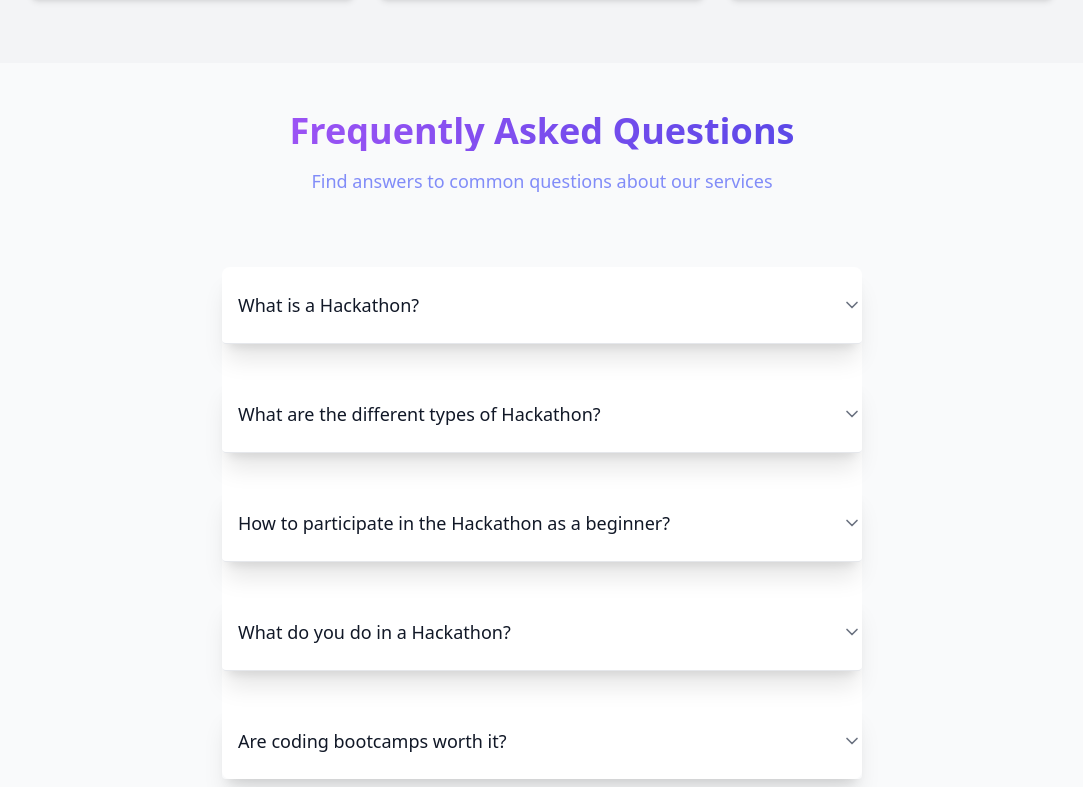
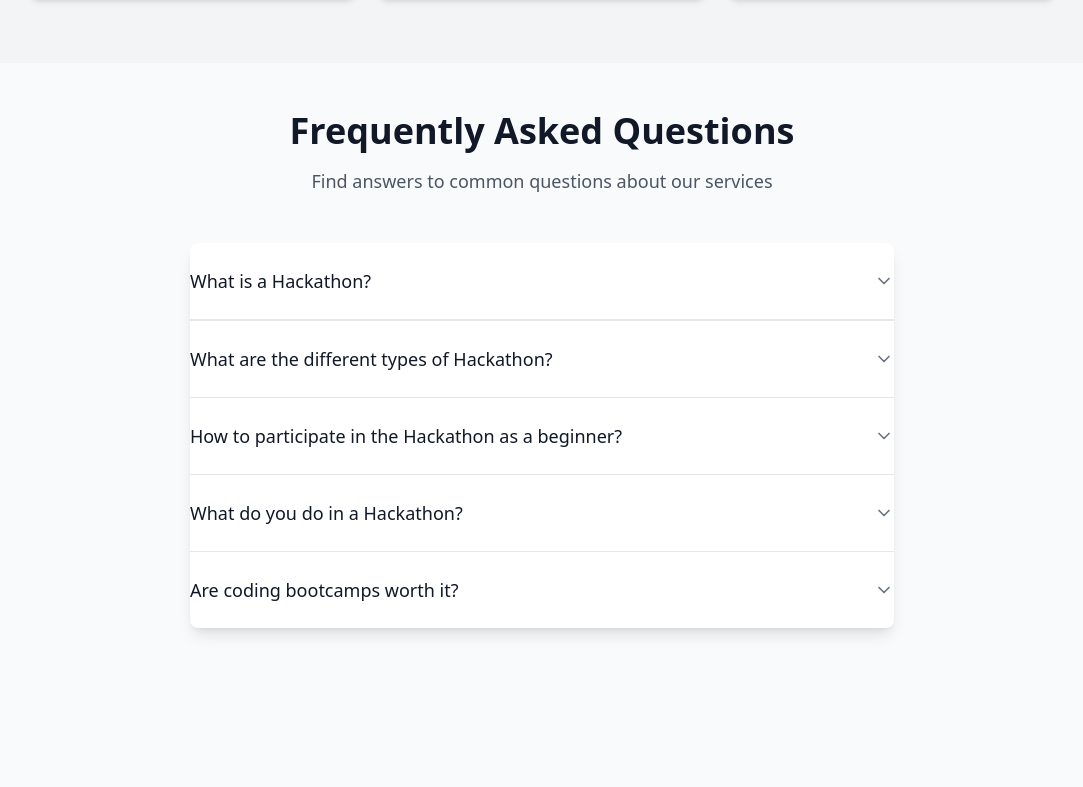
Before and after one commit to ilyaas17/HackMeet, a React (Create React App) app in the folder Frontend/: page / in a window 1280 px wide. Shown: the part 2373-3160 px from the top of the page, without its empty margins (98-1181 px from the left). Built offline with nearby package versions, Linux system fonts and the light colour scheme.

Commit message:
Revert "Testing"

```diff
--- a/Frontend/src/Components/home/FAQ.js
+++ b/Frontend/src/Components/home/FAQ.js
@@ -12,41 +12,34 @@ const FAQ = () => {
     return (
         <div className="min-h-screen bg-gray-50">
             <div className="max-w-3xl mx-auto px-4 py-12 sm:px-6 lg:px-8">
-                <div className="text-center mb-6">
-                    <h1 className="text-3xl font-bold text-transparent bg-clip-text bg-gradient-to-r from-purple-500 to-indigo-600 sm:text-4xl ">
+                <div className="text-center mb-12">
+                    <h1 className="text-3xl font-bold text-gray-900 sm:text-4xl">
                         Frequently Asked Questions
                     </h1>
-                    <p className="mt-4 text-lg text-indigo-400  ">
+                    <p className="mt-4 text-lg text-gray-600">
                         Find answers to common questions about our services
                     </p>
                 </div>
-                <div className="min-h-screen bg-gray-50">
-                    <div className="max-w-3xl mx-auto px-4 py-12 sm:px-6 lg:px-8">
-
-                        <div className="bg-white rounded-lg  ">
-                            <div className=" divide-gray-200 ">
+                <div className="bg-white rounded-lg shadow-lg">
+                    <div className="divide-y divide-gray-200">
                         {faqData.map((item) => (
-                                    <div
-                                        key={item.id}
-                                        className="border-b border-gray-200 rounded last:border-b-0 mb-8 shadow-xl hover:shadow-lg hover:shadow-purple-300 hover:rounded-lg hover:bg-inherit transform hover:scale-125 transition-all duration-500"
-                                    >
+                            <div key={item.id} className="border-b border-gray-200 last:border-b-0">
                                 <button
-                                            className="w-full py-6 text-left flex justify-between items-center focus:outline-none group"
+                                    className="w-full py-6 text-left flex justify-between items-center focus:outline-none"
                                     onClick={() => toggleFAQ(item.id)}
                                 >
-                                            <span className="text-lg font-medium text-gray-900 px-4 group-hover:text-purple-600 transition-colors duration-300">
-                                                {item.question}
-                                            </span>
+                                    <span className="text-lg font-medium text-gray-900">{item.question}</span>
                                     {openFAQ === item.id ? (
-                                                <ChevronUp className="h-5 w-5 text-gray-500 group-hover:text-purple-600 transition-all duration-300" />
+                                        <ChevronUp className="h-5 w-5 text-gray-500" />
                                     ) : (
-                                                <ChevronDown className="h-5 w-5 text-gray-500 group-hover:text-purple-600 transition-all duration-300" />
+                                        <ChevronDown className="h-5 w-5 text-gray-500" />
                                     )}
                                 </button>
                                 <div
-                                            className={`overflow-hidden transition-all duration-300 ease-in-out ${openFAQ === item.id ? 'max-h-96 pb-6' : 'max-h-0'}`}
+                                    className={`overflow-hidden transition-all duration-300 ease-in-out ${openFAQ === item.id ? 'max-h-96 pb-6' : 'max-h-0'
+                                        }`}
                                 >
-                                            <p className="text-gray-600 px-6 pb-4">{item.answer}</p>
+                                    <p className="text-gray-600">{item.answer}</p>
                                 </div>
                             </div>
                         ))}
@@ -54,9 +47,6 @@ const FAQ = () => {
                 </div>
             </div>
         </div>
-
-            </div>
-        </div>
     );
 };
 
--- a/Frontend/src/components/home/SponsorsSection.js
+++ b/Frontend/src/components/home/SponsorsSection.js
@@ -21,7 +21,7 @@ function SponsorsSection() {
     return (
         <div className='container mx-auto my-5 pt-4 mt-12'>
             <div className="text-center mb-4">
-                <h2 className="text-5xl font-bold text-purple-950 ">Our Partners</h2>
+                <h2 className="text-5xl font-semibold">Our Partners</h2>
             </div>
             <div className="flex flex-wrap justify-center gap-9 p-6 ">
                 <img className='lazyloaded h-20' src={image0} alt="Google" width="190px" height="63px" />
--- a/Frontend/src/pages/ViewHackathon.js
+++ b/Frontend/src/pages/ViewHackathon.js
@@ -87,7 +87,7 @@ const ViewHackathon = () => {
                                 className="w-full h-48 object-cover"
                             />
                             <div className="p-4">
-                                <h2 className="text-xl font-semibold text-purple-600">{hackathon.hackathonName}</h2>
+                                <h2 className="text-xl font-semibold text-purple-600">{hackathon.fullName}</h2>
                                 <p className="text-gray-600 mt-2">
                                     {`Deadline: ${new Date(hackathon.tentativeDate).toLocaleDateString()}`}
                                 </p>
```
Lines whose indentation alone changed are shown as unchanged.
